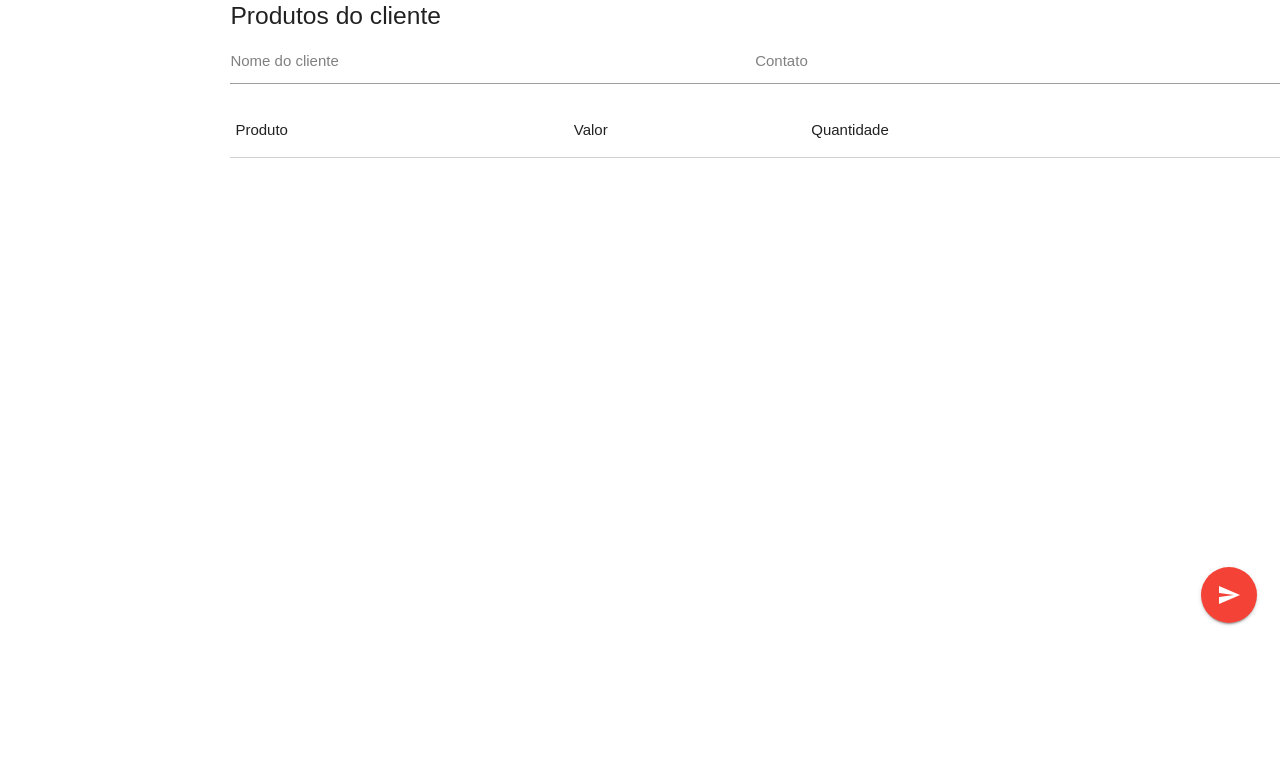
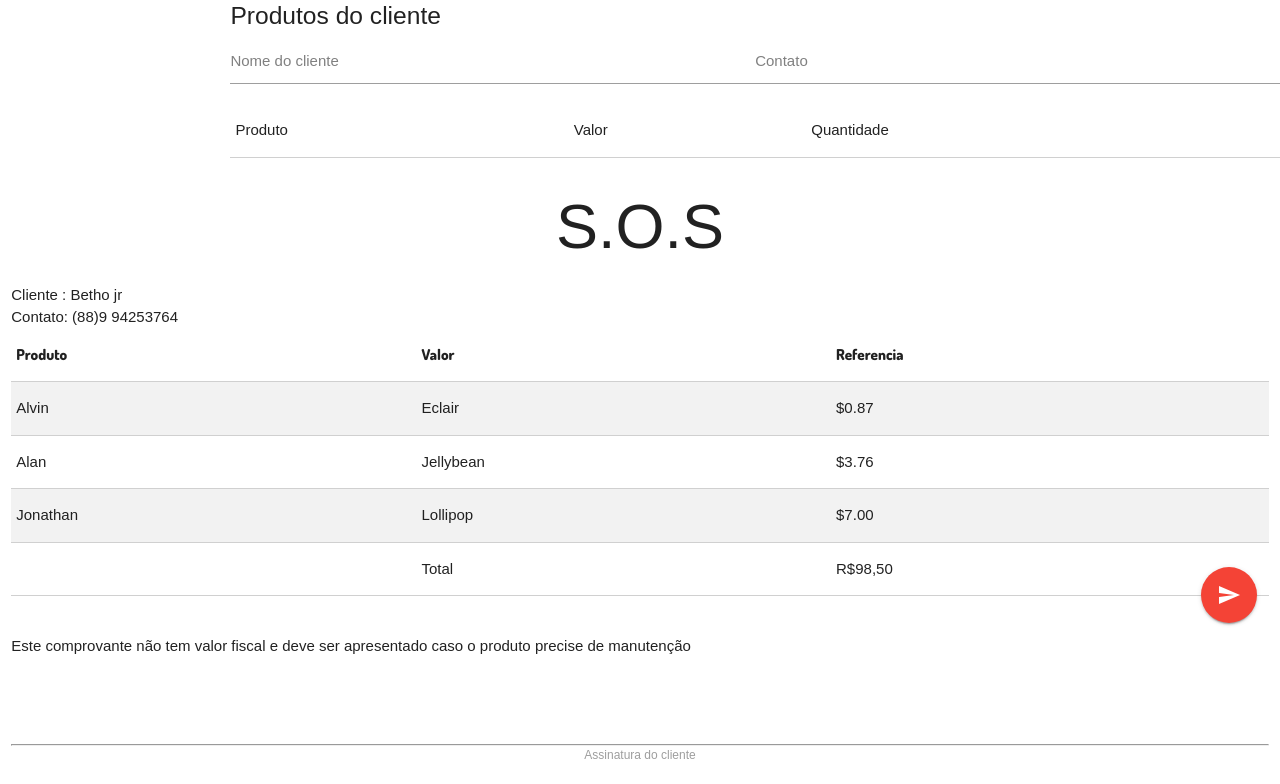
Before and after one commit to bethojunior/sos, a PHP site: template mvc/views/dashboard/sales.php in a window 1280 px wide. Shown: the part 154-938 px from the top of the page. Before the commit the page ends 780 px from the top, so only its background shows below. Run offline with PHP 8.4, Linux system fonts and the light colour scheme; the template is opened without the code that fills it, so the values that code supplies are empty; some libraries are stand-ins or nearby versions.

Commit message:
adcionando impressao

```diff
--- a/mvc/views/dashboard/sales.php
+++ b/mvc/views/dashboard/sales.php
@@ -1,3 +1,4 @@
+<div class="no-print">
     <div class="ml">
         <span class="titlePage">Vender</span>
         <div class="divider first"></div>
@@ -45,3 +46,62 @@
             <i class="large material-icons">send</i>
         </a>
     </div>
+</div>
+
+<div class="print">
+    <div class="row">
+        <div class="col l12">
+            <div class="container-print">
+                <div class="center">
+                    <h1>S.O.S</h1>
+                </div>
+                <span>Cliente : Betho jr</span>
+                <br>
+                <span>Contato: (88)9 94253764</span>
+                <br>
+                <table style="width: 100%" class="bordered striped">
+                    <thead style="width: 100%">
+                    <tr>
+                        <th>Produto</th>
+                        <th>Valor</th>
+                        <th>Referencia</th>
+                    </tr>
+                    </thead>
+
+                    <tbody style="width: 100%">
+                    <tr>
+                        <td>Alvin</td>
+                        <td>Eclair</td>
+                        <td>$0.87</td>
+                    </tr>
+                    <tr>
+                        <td>Alan</td>
+                        <td>Jellybean</td>
+                        <td>$3.76</td>
+                    </tr>
+                    <tr>
+                        <td>Jonathan</td>
+                        <td>Lollipop</td>
+                        <td>$7.00</td>
+                    </tr>
+                    <tr>
+                        <td></td>
+                        <td>Total</td>
+                        <td>R$98,50</td>
+                    </tr>
+                    </tbody>
+                </table>
+                <div style="margin-top: 3vw">
+                    <span>Este comprovante não tem valor fiscal e deve ser apresentado caso o produto precise de manutenção</span>
+                </div>
+                <br>
+                <div style="margin-top: 5vw">
+                    <hr>
+                    <div class="center">
+                        <label>Assinatura do cliente </label>
+                    </div>
+                </div>
+            </div>
+        </div>
+    </div>
+</div>
--- a/mvc/views/import/head.php
+++ b/mvc/views/import/head.php
@@ -7,8 +7,6 @@
     <meta http-equiv="X-UA-Compatible" content="ie=edge">
 <!--    <link rel="icon" href="--><?//= Host::getLocal(); ?><!--/webfiles/img/logo.png">-->
     <link href="<?=Host::getLocal()?>/webfiles/css/vendor/materialize.min.css" rel="stylesheet" />
-    <link rel="stylesheet" href="https://use.fontawesome.com/releases/v5.1.0/css/all.css"
-          integrity="sha384-lKuwvrZot6UHsBSfcMvOkWwlCMgc0TaWr+30HWe3a4ltaBwTZhyTEggF5tJv8tbt" crossorigin="anonymous">
     <link rel="stylesheet" href="<?= Host::getLocal(); ?>webfiles/css/dosis.css">
     <link rel="stylesheet" href="<?= Host::getLocal(); ?>webfiles/css/assets.css">
     <link rel="stylesheet" href="<?= Host::getLocal(); ?>webfiles/css/preload.css">
--- a/mvc/views/nav/main.php
+++ b/mvc/views/nav/main.php
@@ -1,4 +1,4 @@
-<div class="row">
+<div class="no-print row">
     <div class="col l2 mainNav">
         <div class="profile">
             <label>Nome: </label><span id="nameProfile"></span>
```
Also changed, not shown: webfiles/css/dashboard/sales.css (+13 -0 lines), webfiles/js/modulos/dashboard/sales.js (+19 -2 lines). Lines whose indentation alone changed are shown as unchanged.
